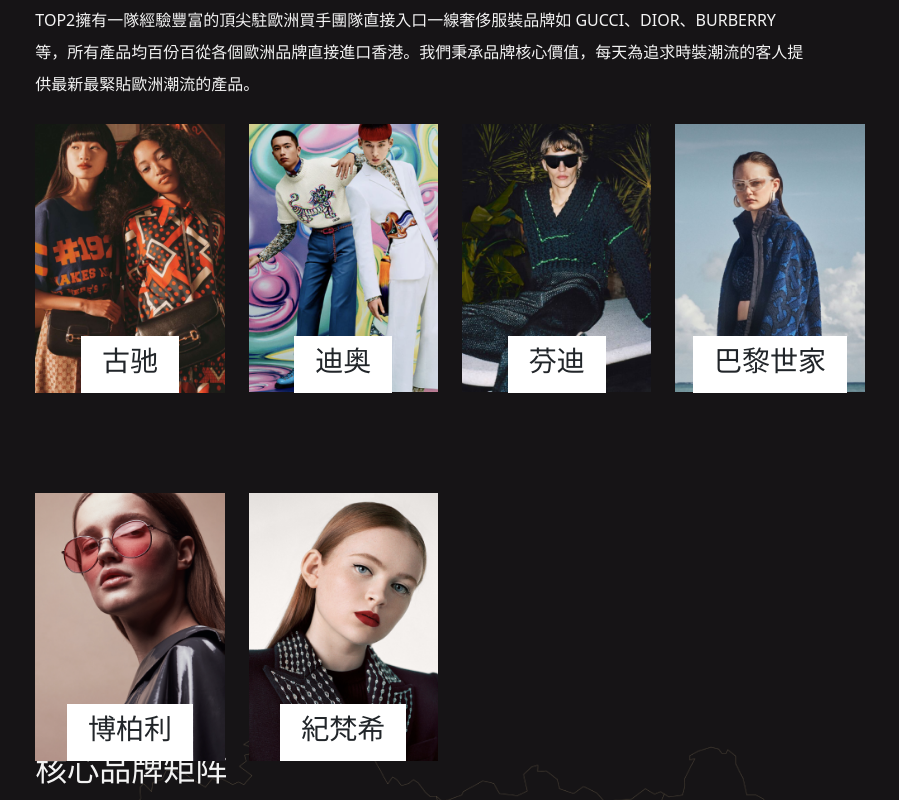
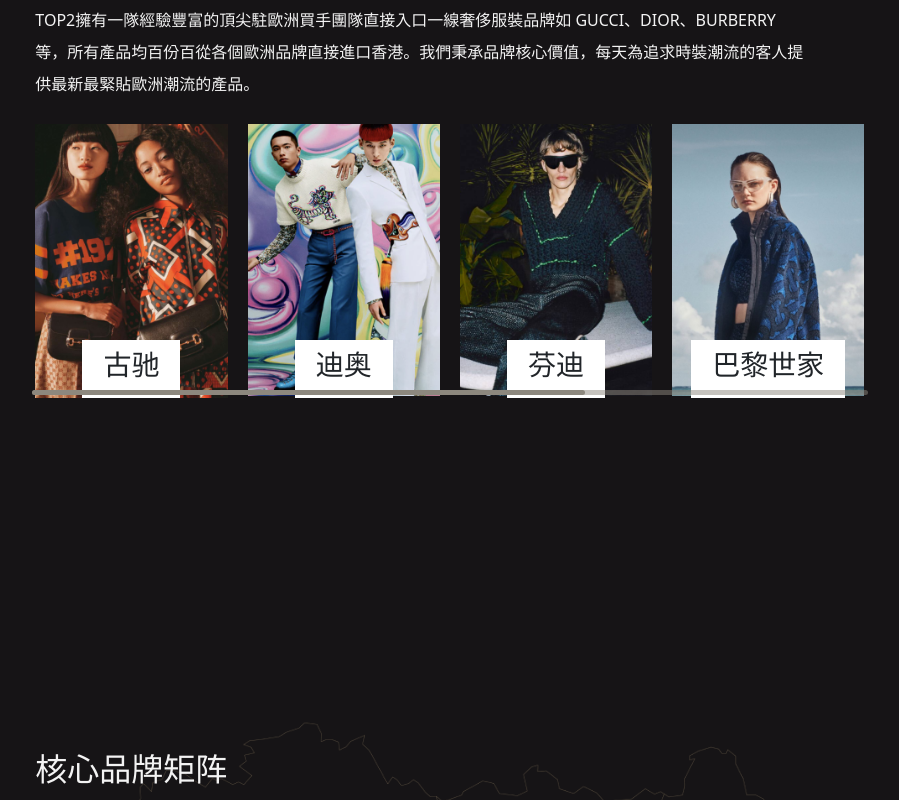
Before and after one commit to WendyTsao/Landing-page-TOP2, a Vue app: page / in a window 1280 px wide. Shown: the part 1000-1800 px from the top of the page, without its empty margins (190-1089 px from the left). Built offline with nearby package versions, Linux system fonts and the light colour scheme.

Commit message:
add Swiper for card carousel

```diff
--- a/src/assets/css/style.css
+++ b/src/assets/css/style.css
@@ -97,6 +97,14 @@
     background-color: #161416;
 }
 
+.swiper-scrollbar{
+    background-color: rgba(141, 136, 126, .5);
+}
+
+.swiper-scrollbar-drag {
+    background-color: #8D887E;
+}
+
 .txt{
     color: #F3F3F3;
 }
@@ -115,7 +123,6 @@
     display: flex;
     flex-direction: column;
     align-items: center;
-    margin-bottom: 100px;
 }
 
 .card-content img{
--- a/src/components/Card.vue
+++ b/src/components/Card.vue
@@ -1,18 +1,34 @@
 <template>
   <div class="brand-card">
     <div class="row">
-      <div v-for="brand in brands" class="card-content col-12 col-lg-3" :key="brand.image">
-        <img :src="require(`@/assets/pic/${brand.image}`)" />
-        <div class="brand-name">
-          <h3>{{brand.name}}</h3>
-        </div>
-      </div>
+      <Swiper :slidesPerView="2" :spaceBetween="30" :slidesPerGroup="2"
+              :grabCursor="true"  :scrollbar="true"  class="mySwiper"
+              :breakpoints="{ '992': { slidesPerView: 4, spaceBetween: 20, slidesPerGroup: 4 }}">
+        <SwiperSlide v-for="brand in brands" class="card-content col-12 col-lg-3" :key="brand.image">
+          <img :src="require(`@/assets/pic/${brand.image}`)" />
+          <div class="brand-name">
+            <h3>{{brand.name}}</h3>
+          </div>
+        </SwiperSlide>
+      </Swiper>
     </div>
   </div>
 </template>
 
 <script>
+import { Swiper, SwiperSlide } from 'swiper/vue';
+import 'swiper/swiper.min.css';
+import "swiper/components/scrollbar/scrollbar.min.css"
+
+import SwiperCore, { Scrollbar } from "swiper/core";
+SwiperCore.use([Scrollbar]);
+
+
 export default {
+    components: {
+     Swiper, SwiperSlide,
+  },
+
     setup(){
         const brands = [
             { image: "brand01.jpg", name: "古驰" },
```
